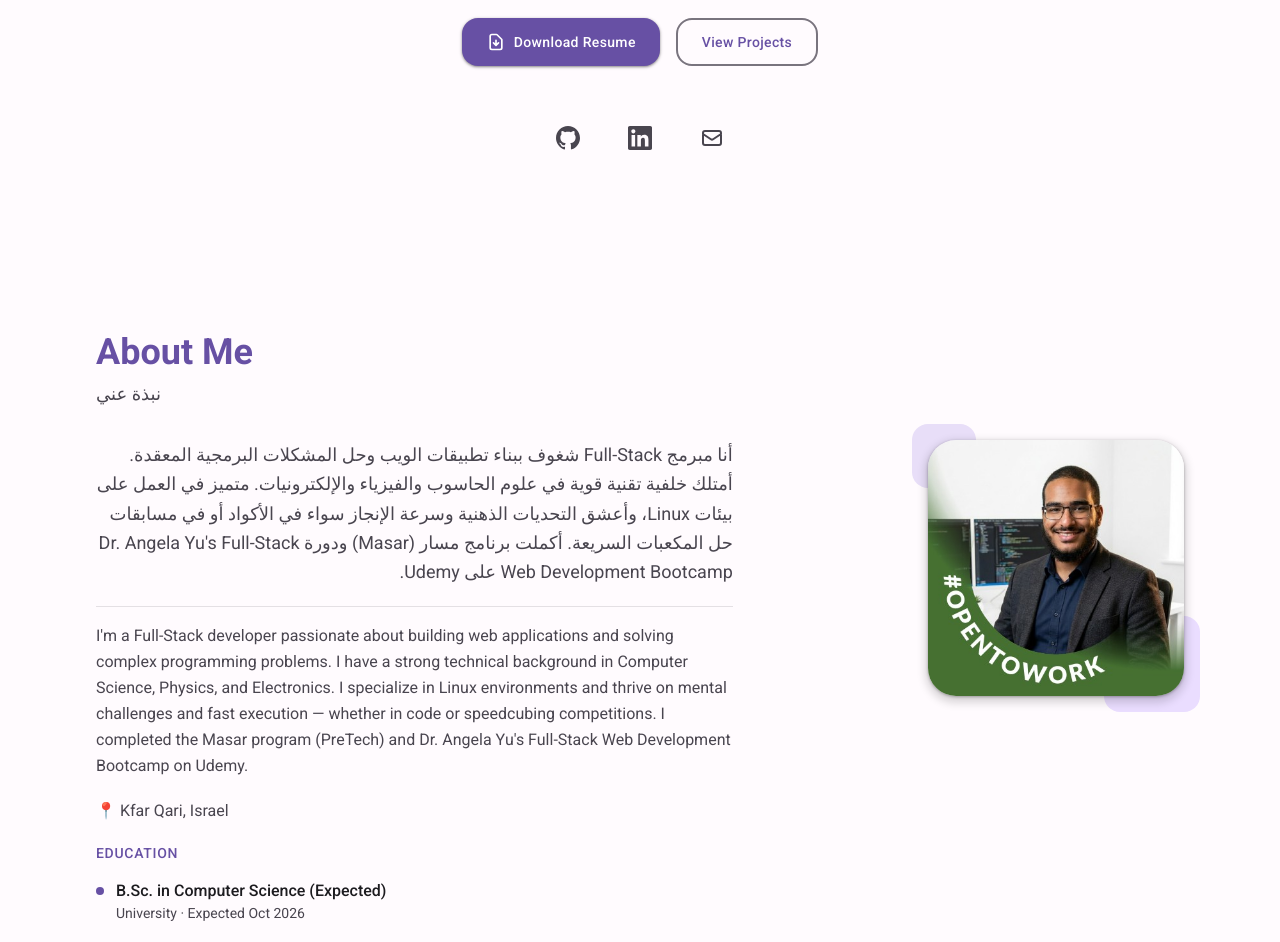
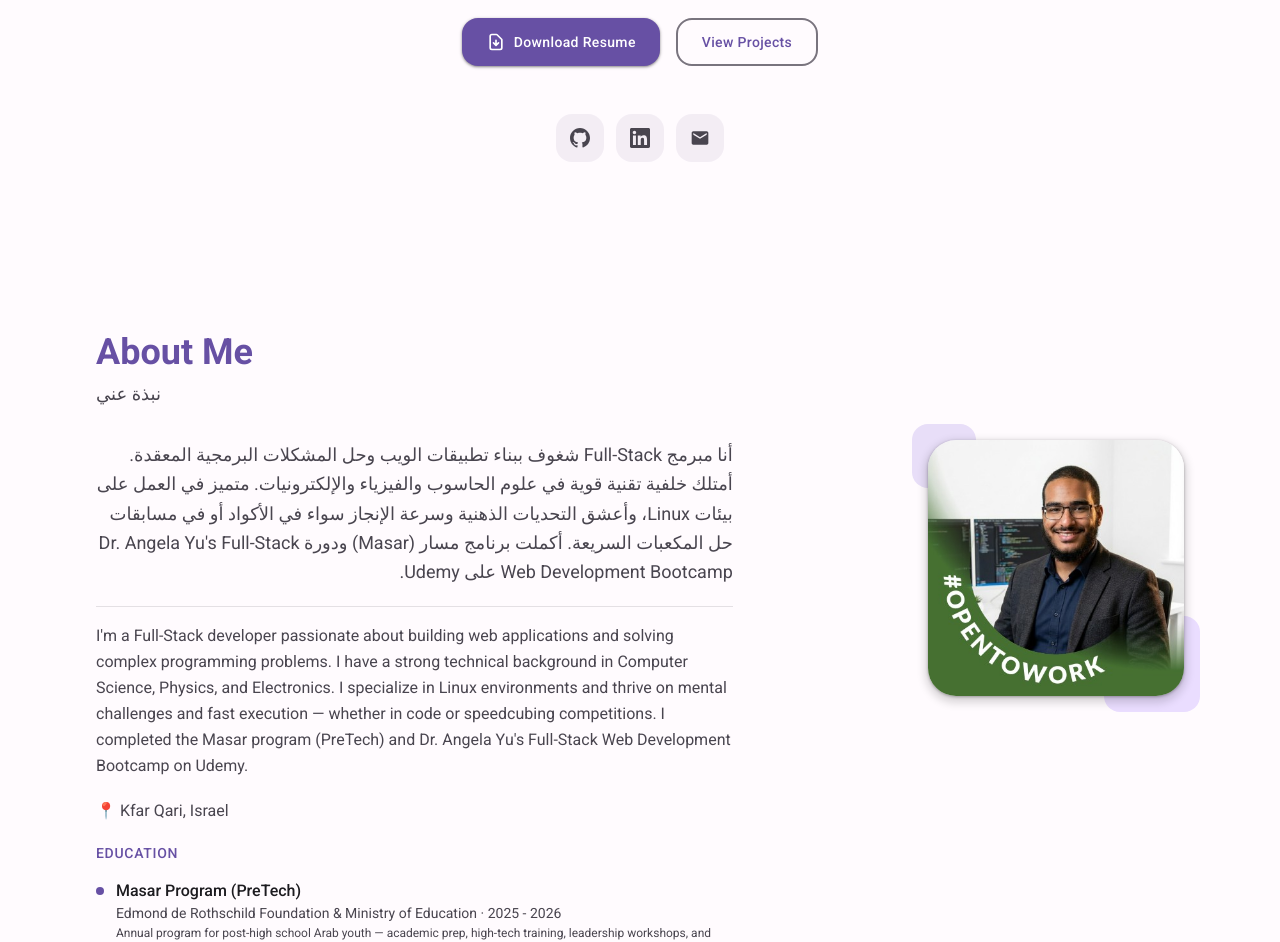
Before and after one commit to AbdullahZaid-ggg/portfolio_abdalla_zaid, a React (Vite) app: page / in a window 1280 px wide. Shown: the part 580-1522 px from the top of the page. Built offline with nearby package versions, Linux system fonts and the light colour scheme; a web font is replaced by a local one.

Commit message:
Remove B.Sc., add Masar program to education

```diff
--- a/src/components/Contact.jsx
+++ b/src/components/Contact.jsx
@@ -19,64 +19,59 @@ export default function Contact() {
 
         <div className="grid md:grid-cols-5 gap-10">
           <div className="md:col-span-2 space-y-6">
-            <div className="space-y-4">
-              <div className="flex items-center gap-3">
-                <div className="w-10 h-10 rounded-md3-md bg-primary-container flex items-center justify-center text-primary shrink-0">
-                  <svg className="w-5 h-5" fill="none" viewBox="0 0 24 24" stroke="currentColor" strokeWidth={2}>
-                    <path strokeLinecap="round" strokeLinejoin="round" d="M3 8l7.89 5.26a2 2 0 002.22 0L21 8M5 19h14a2 2 0 002-2V7a2 2 0 00-2-2H5a2 2 0 00-2 2v10a2 2 0 002 2z" />
+            <div className="space-y-5">
+              <div className="flex items-center gap-4">
+                <div className="w-12 h-12 rounded-md3-lg bg-primary-container flex items-center justify-center text-primary shrink-0">
+                  <svg className="w-6 h-6" viewBox="0 0 24 24" fill="currentColor">
+                    <path d="M20 4H4c-1.1 0-1.99.9-1.99 2L2 18c0 1.1.9 2 2 2h16c1.1 0 2-.9 2-2V6c0-1.1-.9-2-2-2zm0 4l-8 5-8-5V6l8 5 8-5v2z"/>
                   </svg>
                 </div>
                 <div>
-                  <p className="text-sm text-on-surface-variant">Email</p>
-                  <a href={`mailto:${contact.email}`} className="text-on-surface font-medium hover:text-primary">
+                  <p className="text-sm font-medium text-on-surface-variant">Email</p>
+                  <a href={`mailto:${contact.email}`} className="text-on-surface text-base hover:text-primary transition-colors">
                     {contact.email}
                   </a>
                 </div>
               </div>
 
-              {contact.phone && (
-                <div className="flex items-center gap-3">
-                  <div className="w-10 h-10 rounded-md3-md bg-secondary-container flex items-center justify-center text-secondary shrink-0">
-                    <svg className="w-5 h-5" fill="none" viewBox="0 0 24 24" stroke="currentColor" strokeWidth={2}>
-                      <path strokeLinecap="round" strokeLinejoin="round" d="M3 5a2 2 0 012-2h3.28a1 1 0 01.948.684l1.498 4.493a1 1 0 01-.502 1.21l-2.257 1.13a11.042 11.042 0 005.516 5.516l1.13-2.257a1 1 0 011.21-.502l4.493 1.498a1 1 0 01.684.949V19a2 2 0 01-2 2h-1C9.716 21 3 14.284 3 6V5z" />
-                    </svg>
-                  </div>
-                  <div>
-                    <p className="text-sm text-on-surface-variant">Phone</p>
-                    <a href={`tel:${contact.phone}`} className="text-on-surface font-medium hover:text-primary">
-                      {contact.phone}
-                    </a>
-                  </div>
-                </div>
-              )}
-
-              <div className="flex items-center gap-3">
-                <div className="w-10 h-10 rounded-md3-md bg-tertiary-container flex items-center justify-center text-tertiary shrink-0">
-                  <svg className="w-5 h-5" fill="none" viewBox="0 0 24 24" stroke="currentColor" strokeWidth={2}>
-                    <path strokeLinecap="round" strokeLinejoin="round" d="M17.657 16.657L13.414 20.9a1.998 1.998 0 01-2.827 0l-4.244-4.243a8 8 0 1111.314 0z" />
-                    <path strokeLinecap="round" strokeLinejoin="round" d="M15 11a3 3 0 11-6 0 3 3 0 016 0z" />
+              <div className="flex items-center gap-4">
+                <div className="w-12 h-12 rounded-md3-lg bg-secondary-container flex items-center justify-center text-secondary shrink-0">
+                  <svg className="w-6 h-6" viewBox="0 0 24 24" fill="currentColor">
+                    <path d="M12 2C8.13 2 5 5.13 5 9c0 5.25 7 13 7 13s7-7.75 7-13c0-3.87-3.13-7-7-7zm0 9.5c-1.38 0-2.5-1.12-2.5-2.5s1.12-2.5 2.5-2.5 2.5 1.12 2.5 2.5-1.12 2.5-2.5 2.5z"/>
                   </svg>
                 </div>
                 <div>
-                  <p className="text-sm text-on-surface-variant">Location</p>
-                  <p className="text-on-surface font-medium">{contact.location}</p>
+                  <p className="text-sm font-medium text-on-surface-variant">Location</p>
+                  <p className="text-on-surface text-base">{contact.location}</p>
                 </div>
               </div>
             </div>
 
-            <div className="flex gap-3">
+            <div className="flex gap-2">
               {social.map((s) => (
                 <a
                   key={s.name}
                   href={s.url}
                   target="_blank"
                   rel="noopener noreferrer"
-                  className="p-3 rounded-md3-full text-on-surface-variant hover:text-primary hover:bg-primary-container transition-all"
+                  className="w-11 h-11 rounded-md3-lg bg-surface-variant flex items-center justify-center text-on-surface-variant hover:bg-primary hover:text-on-primary transition-all"
                   aria-label={s.name}
                 >
-                  <svg className="w-5 h-5" fill="currentColor" viewBox="0 0 24 24">
-                    <path d="M12 0C5.37 0 0 5.37 0 12c0 5.3 3.438 9.8 8.205 11.387.6.113.82-.258.82-.577 0-.285-.01-1.04-.015-2.04-3.338.724-4.042-1.61-4.042-1.61-.546-1.387-1.333-1.756-1.333-1.756-1.089-.745.083-.73.083-.73 1.205.085 1.838 1.236 1.838 1.236 1.07 1.835 2.809 1.305 3.495.998.108-.776.418-1.305.762-1.604-2.665-.3-5.466-1.332-5.466-5.93 0-1.31.465-2.38 1.235-3.22-.135-.303-.54-1.523.105-3.176 0 0 1.005-.322 3.3 1.23.96-.267 1.98-.399 3-.405 1.02.006 2.04.138 3 .405 2.28-1.552 3.285-1.23 3.285-1.23.645 1.653.24 2.873.12 3.176.765.84 1.23 1.91 1.23 3.22 0 4.61-2.805 5.625-5.475 5.92.42.36.81 1.096.81 2.22 0 1.606-.015 2.896-.015 3.286 0 .315.21.69.825.57C20.565 21.795 24 17.295 24 12 24 5.37 18.63 0 12 0z" />
-                  </svg>
+                  {s.icon === "github" && (
+                    <svg className="w-5 h-5" fill="currentColor" viewBox="0 0 24 24">
+                      <path d="M12 0C5.37 0 0 5.37 0 12c0 5.3 3.438 9.8 8.205 11.387.6.113.82-.258.82-.577 0-.285-.01-1.04-.015-2.04-3.338.724-4.042-1.61-4.042-1.61-.546-1.387-1.333-1.756-1.333-1.756-1.089-.745.083-.73.083-.73 1.205.085 1.838 1.236 1.838 1.236 1.07 1.835 2.809 1.305 3.495.998.108-.776.418-1.305.762-1.604-2.665-.3-5.466-1.332-5.466-5.93 0-1.31.465-2.38 1.235-3.22-.135-.303-.54-1.523.105-3.176 0 0 1.005-.322 3.3 1.23.96-.267 1.98-.399 3-.405 1.02.006 2.04.138 3 .405 2.28-1.552 3.285-1.23 3.285-1.23.645 1.653.24 2.873.12 3.176.765.84 1.23 1.91 1.23 3.22 0 4.61-2.805 5.625-5.475 5.92.42.36.81 1.096.81 2.22 0 1.606-.015 2.896-.015 3.286 0 .315.21.69.825.57C20.565 21.795 24 17.295 24 12 24 5.37 18.63 0 12 0z" />
+                    </svg>
+                  )}
+                  {s.icon === "linkedin" && (
+                    <svg className="w-5 h-5" fill="currentColor" viewBox="0 0 24 24">
+                      <path d="M20.447 20.452h-3.554v-5.569c0-1.328-.027-3.037-1.852-3.037-1.853 0-2.136 1.445-2.136 2.939v5.667H9.351V9h3.414v1.561h.046c.477-.9 1.637-1.85 3.37-1.85 3.601 0 4.267 2.37 4.267 5.455v6.286zM5.337 7.433c-1.144 0-2.063-.926-2.063-2.065 0-1.138.92-2.063 2.063-2.063 1.14 0 2.064.925 2.064 2.063 0 1.139-.925 2.065-2.064 2.065zm1.782 13.019H3.555V9h3.564v11.452zM22.225 0H1.771C.792 0 0 .774 0 1.729v20.542C0 23.227.792 24 1.771 24h20.451C23.2 24 24 23.227 24 22.271V1.729C24 .774 23.2 0 22.222 0h.003z" />
+                    </svg>
+                  )}
+                  {s.icon === "email" && (
+                    <svg className="w-5 h-5" viewBox="0 0 24 24" fill="currentColor">
+                      <path d="M20 4H4c-1.1 0-1.99.9-1.99 2L2 18c0 1.1.9 2 2 2h16c1.1 0 2-.9 2-2V6c0-1.1-.9-2-2-2zm0 4l-8 5-8-5V6l8 5 8-5v2z"/>
+                    </svg>
+                  )}
                 </a>
               ))}
             </div>
--- a/src/components/Hero.jsx
+++ b/src/components/Hero.jsx
@@ -45,29 +45,29 @@ export default function Hero() {
           </a>
         </div>
 
-        <div className="flex justify-center gap-6 mt-12">
+        <div className="flex justify-center gap-3 mt-12">
           {portfolioData.social.map((s) => (
             <a
               key={s.name}
               href={s.url}
               target="_blank"
               rel="noopener noreferrer"
-              className="p-3 rounded-md3-full text-on-surface-variant hover:text-primary hover:bg-primary-container transition-all"
+              className="w-12 h-12 rounded-md3-lg bg-surface-variant/50 flex items-center justify-center text-on-surface-variant hover:bg-primary hover:text-on-primary transition-all"
               aria-label={s.name}
             >
               {s.icon === "github" && (
-                <svg className="w-6 h-6" fill="currentColor" viewBox="0 0 24 24">
+                <svg className="w-5 h-5" fill="currentColor" viewBox="0 0 24 24">
                   <path d="M12 0C5.37 0 0 5.37 0 12c0 5.3 3.438 9.8 8.205 11.387.6.113.82-.258.82-.577 0-.285-.01-1.04-.015-2.04-3.338.724-4.042-1.61-4.042-1.61-.546-1.387-1.333-1.756-1.333-1.756-1.089-.745.083-.73.083-.73 1.205.085 1.838 1.236 1.838 1.236 1.07 1.835 2.809 1.305 3.495.998.108-.776.418-1.305.762-1.604-2.665-.3-5.466-1.332-5.466-5.93 0-1.31.465-2.38 1.235-3.22-.135-.303-.54-1.523.105-3.176 0 0 1.005-.322 3.3 1.23.96-.267 1.98-.399 3-.405 1.02.006 2.04.138 3 .405 2.28-1.552 3.285-1.23 3.285-1.23.645 1.653.24 2.873.12 3.176.765.84 1.23 1.91 1.23 3.22 0 4.61-2.805 5.625-5.475 5.92.42.36.81 1.096.81 2.22 0 1.606-.015 2.896-.015 3.286 0 .315.21.69.825.57C20.565 21.795 24 17.295 24 12 24 5.37 18.63 0 12 0z" />
                 </svg>
               )}
               {s.icon === "linkedin" && (
-                <svg className="w-6 h-6" fill="currentColor" viewBox="0 0 24 24">
+                <svg className="w-5 h-5" fill="currentColor" viewBox="0 0 24 24">
                   <path d="M20.447 20.452h-3.554v-5.569c0-1.328-.027-3.037-1.852-3.037-1.853 0-2.136 1.445-2.136 2.939v5.667H9.351V9h3.414v1.561h.046c.477-.9 1.637-1.85 3.37-1.85 3.601 0 4.267 2.37 4.267 5.455v6.286zM5.337 7.433c-1.144 0-2.063-.926-2.063-2.065 0-1.138.92-2.063 2.063-2.063 1.14 0 2.064.925 2.064 2.063 0 1.139-.925 2.065-2.064 2.065zm1.782 13.019H3.555V9h3.564v11.452zM22.225 0H1.771C.792 0 0 .774 0 1.729v20.542C0 23.227.792 24 1.771 24h20.451C23.2 24 24 23.227 24 22.271V1.729C24 .774 23.2 0 22.222 0h.003z" />
                 </svg>
               )}
               {s.icon === "email" && (
-                <svg className="w-6 h-6" fill="none" viewBox="0 0 24 24" stroke="currentColor" strokeWidth={2}>
-                  <path strokeLinecap="round" strokeLinejoin="round" d="M3 8l7.89 5.26a2 2 0 002.22 0L21 8M5 19h14a2 2 0 002-2V7a2 2 0 00-2-2H5a2 2 0 00-2 2v10a2 2 0 002 2z" />
+                <svg className="w-5 h-5" viewBox="0 0 24 24" fill="currentColor">
+                  <path d="M20 4H4c-1.1 0-1.99.9-1.99 2L2 18c0 1.1.9 2 2 2h16c1.1 0 2-.9 2-2V6c0-1.1-.9-2-2-2zm0 4l-8 5-8-5V6l8 5 8-5v2z"/>
                 </svg>
               )}
             </a>
--- a/src/data/portfolioData.js
+++ b/src/data/portfolioData.js
@@ -107,11 +107,15 @@ const portfolioData = {
 
   education: [
     {
-      degree: "B.Sc. in Computer Science (Expected)",
-      degreeAr: "بكالوريوس في علوم الحاسوب (متوقع)",
-      school: "University",
-      schoolAr: "الجامعة",
-      period: "Expected Oct 2026",
+      degree: "Masar Program (PreTech)",
+      degreeAr: "برنامج مسار (PreTech)",
+      school: "Edmond de Rothschild Foundation & Ministry of Education",
+      schoolAr: "شراكات إدموند دي روتشيلد ووزارة المعارف",
+      period: "2025 - 2026",
+      highlights: [
+        "Annual program for post-high school Arab youth — academic prep, high-tech training, leadership workshops, and community volunteering",
+        "Built and shipped two full-stack web projects: Z-Fahm and Tatawo3 65x",
+      ],
     },
     {
       degree: "High School Diploma - Intensive Track",
```
